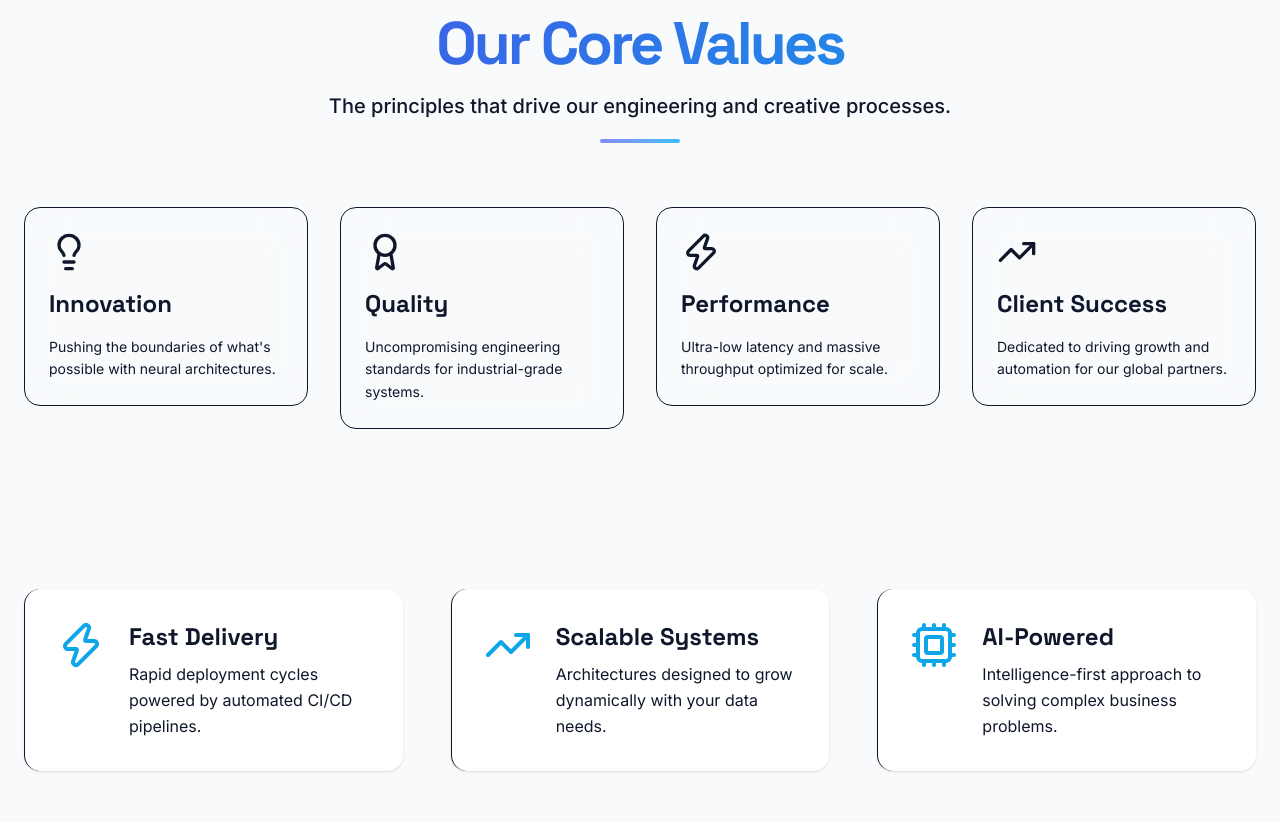
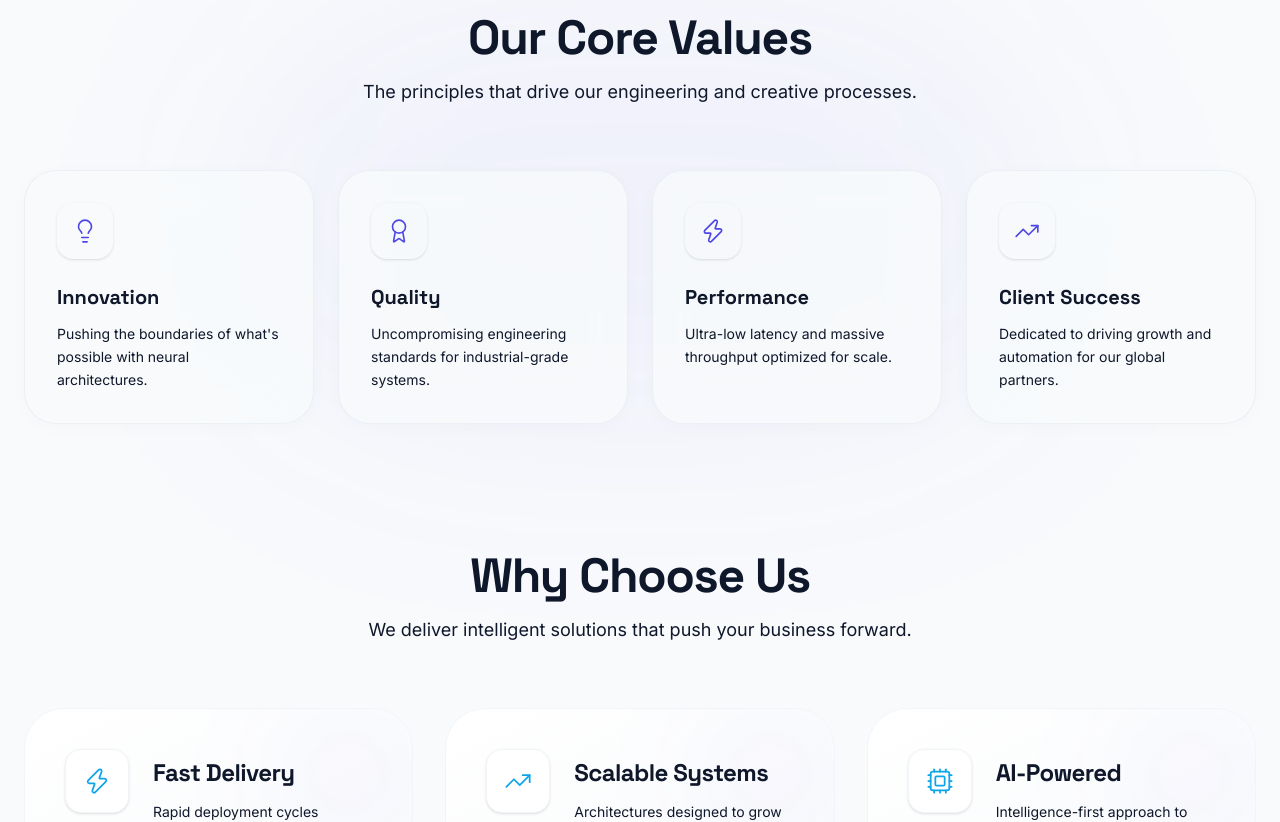
Before and after one commit to tarekbalosh/corelogic-systems, a Next.js app: page /about in a window 1280 px wide. Shown: the part 1840-2662 px from the top of the page. Built offline with nearby package versions, Linux system fonts and the light colour scheme.

Commit message:
Redesign Core Values and Why Choose Us sections in about page

```diff
--- a/app/about/page.tsx
+++ b/app/about/page.tsx
@@ -130,18 +130,23 @@ export default function AboutPage() {
         </section>
 
         {/* 4. Our Values */}
-        <section className="px-6 mb-40">
-           <div className="max-w-7xl mx-auto">
-                <SectionTitle title="Our Core Values" subtitle="The principles that drive our engineering and creative processes." />
-                <div className="grid grid-cols-1 sm:grid-cols-2 lg:grid-cols-4 gap-8 mt-16">
+        <section className="px-6 mb-32 relative">
+           <div className="absolute top-1/2 left-1/2 -translate-x-1/2 -translate-y-1/2 w-[800px] h-[400px] bg-primary/5 blur-[120px] rounded-full pointer-events-none" />
+           <div className="max-w-7xl mx-auto relative z-10">
+                <div className="text-center mb-16">
+                    <h2 className="text-3xl md:text-5xl font-bold tracking-tight mb-4">Our Core Values</h2>
+                    <p className="text-foreground/60 max-w-2xl mx-auto text-lg">The principles that drive our engineering and creative processes.</p>
+                </div>
+
+                <div className="grid grid-cols-1 sm:grid-cols-2 lg:grid-cols-4 gap-6 mt-16">
                     {values.map((v, i) => (
-                        <GlassCard key={i} glowColor={v.glow} className="group hover:-translate-y-2 transition-transform duration-500">
-                            <div className="space-y-4">
-                                <v.icon size={40} className="text-foreground/80 group-hover:text-primary transition-colors" />
-                                <h4 className="text-2xl font-bold font-heading">{v.title}</h4>
-                                <p className="text-foreground/60 text-sm leading-relaxed">{v.description}</p>
+                        <div key={i} className="bg-background/80 backdrop-blur-xl p-8 rounded-[2rem] border border-slate-200/60 shadow-[0_4px_20px_rgba(0,0,0,0.02)] hover:shadow-xl hover:border-primary/20 hover:-translate-y-1 transition-all duration-300 group">
+                            <div className="w-14 h-14 rounded-2xl bg-foreground/5 flex items-center justify-center text-primary mb-6 group-hover:bg-primary/10 transition-colors shadow-sm">
+                                <v.icon size={26} strokeWidth={1.5} />
                             </div>
-                        </GlassCard>
+                            <h4 className="text-xl font-bold mb-3">{v.title}</h4>
+                            <p className="text-foreground/60 text-sm leading-relaxed">{v.description}</p>
+                        </div>
                     ))}
                 </div>
            </div>
@@ -149,15 +154,26 @@ export default function AboutPage() {
 
 
         {/* 7. Why Choose Us */}
-        <section className="px-6 mb-40">
+        <section className="px-6 mb-40 relative">
             <div className="max-w-7xl mx-auto">
-                <div className="grid grid-cols-1 lg:grid-cols-3 gap-12">
+                <div className="text-center mb-16">
+                    <h2 className="text-3xl md:text-5xl font-bold tracking-tight mb-4">Why Choose Us</h2>
+                    <p className="text-foreground/60 max-w-2xl mx-auto text-lg">We deliver intelligent solutions that push your business forward.</p>
+                </div>
+
+                <div className="grid grid-cols-1 lg:grid-cols-3 gap-8">
                     {reasons.map((r, i) => (
-                        <div key={i} className="p-8 flex items-start gap-6 border-l border-foreground/10 hover:border-secondary transition-colors group bg-white shadow-sm rounded-2xl">
-                            <div className="text-secondary group-hover:scale-110 transition-transform"><r.icon size={48} /></div>
-                            <div className="space-y-2">
-                                <h4 className="text-2xl font-bold font-heading">{r.title}</h4>
-                                <p className="text-foreground/60 leading-relaxed">{r.description}</p>
+                        <div key={i} className="relative p-10 bg-gradient-to-br from-white to-slate-50 border border-slate-100 rounded-[2.5rem] overflow-hidden group hover:shadow-[0_8px_30px_rgba(124,58,237,0.08)] transition-all duration-500">
+                            <div className="absolute top-0 right-0 w-32 h-32 bg-primary/5 rounded-full blur-3xl group-hover:bg-primary/10 transition-colors" />
+
+                            <div className="flex items-start gap-6 relative z-10">
+                                <div className="w-16 h-16 shrink-0 rounded-2xl bg-white border border-slate-100 shadow-sm flex items-center justify-center text-secondary group-hover:scale-110 transition-transform duration-500">
+                                    <r.icon size={28} strokeWidth={1.5} />
+                                </div>
+                                <div className="space-y-3 pt-2">
+                                    <h4 className="text-2xl font-bold tracking-tight">{r.title}</h4>
+                                    <p className="text-foreground/60 leading-relaxed text-sm">{r.description}</p>
+                                </div>
                             </div>
                         </div>
                     ))}
```
